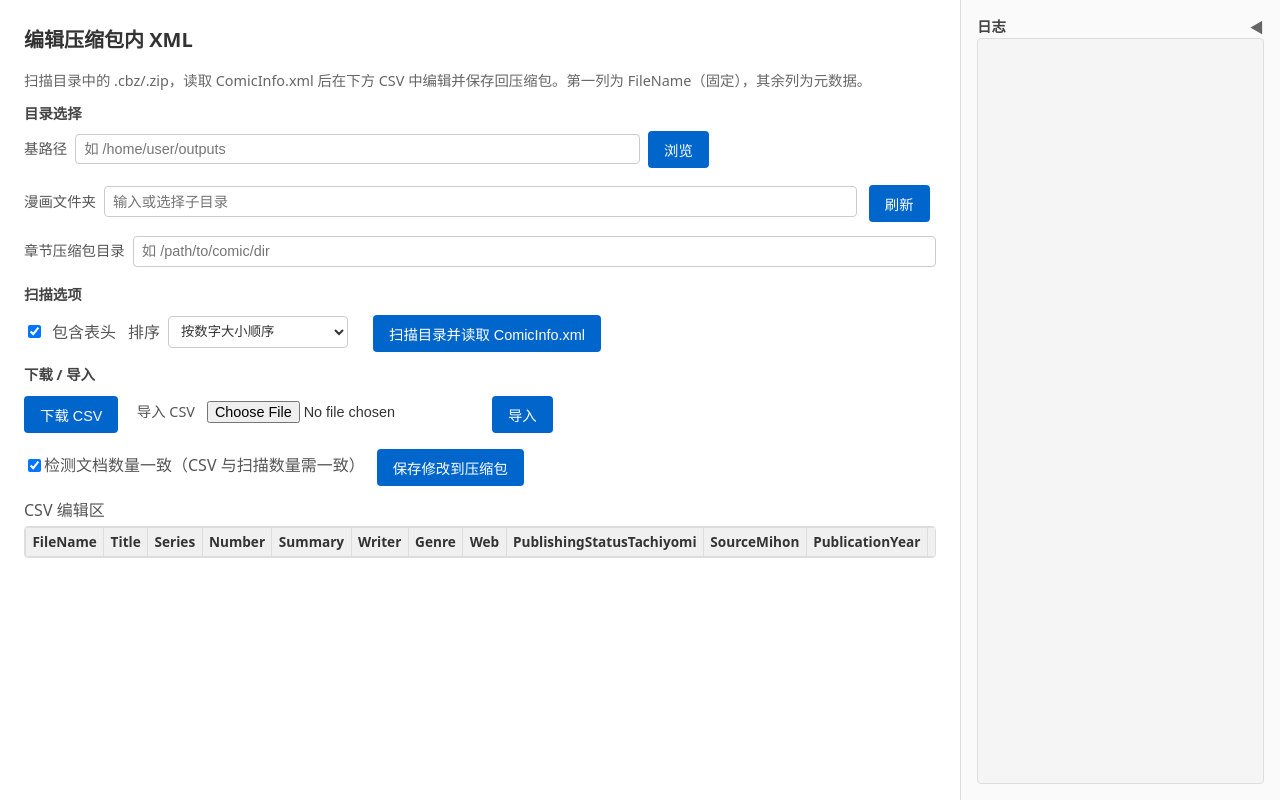
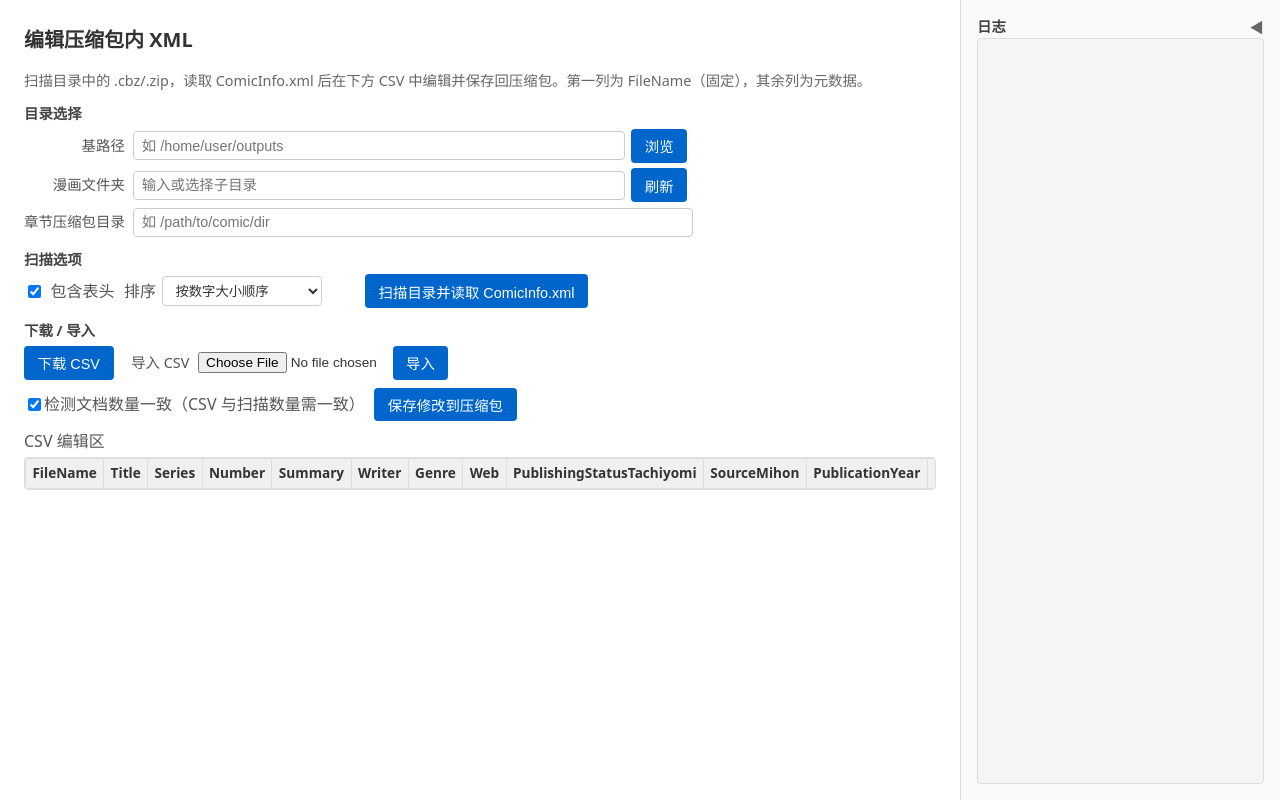
Before and after one commit to syaofox/mangatag, a FastAPI app: page / in a window 1280 px wide. Run offline with FastAPI, Linux system fonts and the light colour scheme; lists and menus that the app fills with data are empty; some libraries are stand-ins or nearby versions.

Commit message:
优化style.css，调整布局和样式以提升用户交互体验，包括紧凑排布和元素间距的调整。

```diff
--- a/static/css/style.css
+++ b/static/css/style.css
@@ -19,11 +19,11 @@ body { font-family: system-ui, sans-serif; background: #fff; color: #333; displa
 .log-panel-toggle:hover { color: #0066cc; background: rgba(0,102,204,0.1); }
 .log-panel-body { flex: 1; min-height: 0; display: flex; flex-direction: column; overflow: hidden; }
 .log-panel #unified-log { flex: 1; overflow-y: auto; min-height: 0; margin: 0 1rem 1rem; }
-h1 { font-size: 1.25rem; margin-bottom: 0.35rem; }
-.subtitle { color: #666; font-size: 0.9rem; margin-bottom: 0.6rem; }
+h1 { font-size: 1.25rem; margin-bottom: 0.25rem; }
+.subtitle { color: #666; font-size: 0.9rem; margin-bottom: 0.5rem; }
 label { display: block; margin-top: 0.4rem; margin-bottom: 0.15rem; color: #555; }
 input[type="text"], select, textarea { width: 100%; max-width: min(640px, 100%); background: #fff; border: 1px solid #ccc; border-radius: 4px; color: #333; box-sizing: border-box; }
-input[type="text"], select { padding: 0.4rem 0.5rem; }
+input[type="text"], select { padding: 0.35rem 0.5rem; }
 textarea { padding: 0.5rem; min-height: 120px; font-family: ui-monospace, monospace; font-size: 0.875rem; }
 #csv-area textarea { min-height: 280px; max-width: none; width: 100%; white-space: pre; overflow-x: auto; }
 .csv-table-container { overflow: auto; border: 1px solid #ddd; border-radius: 4px; margin-top: 0.25rem; }
@@ -49,7 +49,7 @@ textarea { padding: 0.5rem; min-height: 120px; font-family: ui-monospace, monosp
 .csv-table td.csv-row-handle:active { cursor: grabbing; }
 .csv-table tr.csv-row-dragging { opacity: 0.6; }
 .csv-table tr.csv-row-drop-target { background: #e8f4ff; }
-button, .btn { display: inline-block; padding: 0.5rem 1rem; background: #0066cc; color: #fff; border: none; border-radius: 4px; cursor: pointer; font-size: 0.9rem; margin-right: 0.4rem; margin-top: 0.25rem; }
+button, .btn { display: inline-block; padding: 0.4rem 0.85rem; background: #0066cc; color: #fff; border: none; border-radius: 4px; cursor: pointer; font-size: 0.9rem; margin-right: 0.35rem; margin-top: 0; }
 button:hover, .btn:hover { background: #0052a3; }
 button:disabled { opacity: 0.6; cursor: not-allowed; }
 .row { display: flex; gap: 1rem; flex-wrap: wrap; align-items: flex-end; }
@@ -67,51 +67,56 @@ a.btn, a#export-btn { color: #fff; text-decoration: none; }
 /* 请求进行中禁用按钮，避免重复提交导致日志与操作错位 */
 #scan-btn.htmx-request { pointer-events: none; opacity: 0.7; }
 #save-form.saving #save-btn { pointer-events: none; opacity: 0.7; }
-.path-with-browse { display: flex; gap: 0.5rem; align-items: center; max-width: min(640px, 100%); width: 100%; }
+.path-with-browse { display: flex; gap: 0.4rem; align-items: center; max-width: min(640px, 100%); width: 100%; }
 .path-with-browse input { flex: 1; min-width: 0; }
 .path-with-browse .btn { flex-shrink: 0; margin-top: 0; }
-/* 布局体系 */
-.section { margin-bottom: 0.75rem; }
-.section-title { font-size: 0.9rem; font-weight: 600; color: #444; margin-bottom: 0.35rem; }
-.form-row { display: flex; gap: 0.5rem 0.75rem; flex-wrap: wrap; align-items: center; }
-.form-row .control-group { display: flex; align-items: center; gap: 0.5rem; }
-.form-row .control-group label { margin: 0; display: inline-flex; align-items: center; gap: 0.25rem; }
-.control-group { margin-bottom: 0.35rem; }
-.control-group label { margin-bottom: 0.15rem; }
+/* 布局体系：紧凑排布 */
+.section { margin-bottom: 0.5rem; }
+.section-title { font-size: 0.9rem; font-weight: 600; color: #444; margin-bottom: 0.25rem; }
+.form-row { display: flex; gap: 0.4rem 0.6rem; flex-wrap: wrap; align-items: center; }
+.form-row .control-group { display: flex; align-items: center; gap: 0.4rem; }
+.form-row .control-group label { margin: 0; display: inline-flex; align-items: center; gap: 0.2rem; }
+.control-group { margin-bottom: 0; }
+.control-group label { margin-bottom: 0; }
 
-/* 目录选择：网格排布，宽度自适应 */
+/* 目录选择：标签固定宽度对齐，紧凑行距 */
 .dir-section .dir-form-grid { font-size: 0.9rem; }
 .dir-section .dir-form-grid label,
 .dir-section .dir-form-grid input,
 .dir-section .dir-form-grid select,
 .dir-section .dir-form-grid button,
 .dir-section .dir-form-grid .btn { font-size: inherit; }
-.dir-form-grid { display: grid; grid-template-columns: repeat(auto-fit, minmax(min(280px, 100%), 1fr)); gap: 0.5rem 1rem; }
+.dir-form-grid { display: flex; flex-direction: column; gap: 0.35rem; }
 .dir-path-group,
 .dir-select-group,
-.dir-edit-group { grid-column: 1 / -1; display: flex; align-items: center; gap: 0.5rem; }
+.dir-edit-group { display: flex; align-items: center; gap: 0.5rem; min-height: 1.75rem; }
 .dir-path-group > label,
 .dir-select-group > label,
-.dir-edit-group > label { flex-shrink: 0; margin: 0; white-space: nowrap; }
-.dir-path-group .path-with-browse { flex: 1; min-width: 0; }
-.dir-select-group .dir-list-row { flex: 1; min-width: 0; }
-.dir-list-row { flex: 1; min-width: 0; }
-.dir-list-row .dir-list-input { flex: 1; min-width: 12rem; max-width: 100%; }
-.dir-edit-group input { flex: 1; min-width: 0; max-width: none; }
+.dir-edit-group > label { flex-shrink: 0; margin: 0; white-space: nowrap; width: 7em; text-align: right; color: #555; }
+.dir-path-group .path-with-browse { flex: 1; min-width: 0; max-width: min(560px, 100%); }
+.dir-select-group .dir-list-row { flex: 1; min-width: 0; max-width: min(560px, 100%); }
+.dir-list-row { flex: 1; min-width: 0; display: flex; align-items: center; gap: 0.4rem; }
+.dir-list-row .dir-list-input { flex: 1; min-width: 10rem; }
+.dir-list-row .btn { flex-shrink: 0; margin: 0; }
+.dir-edit-group input { flex: 1; min-width: 0; max-width: min(560px, 100%); }
 
-/* 扫描选项：横向排布，自适应 */
-.scan-options-row { flex-wrap: wrap; gap: 0.5rem 0.75rem; }
-.scan-option-item { display: inline-flex; align-items: center; gap: 0.5rem; margin: 0; }
+/* 扫描选项：横向紧凑排布 */
+.scan-options-row { flex-wrap: wrap; gap: 0.4rem 0.6rem; }
+.scan-option-item { display: inline-flex; align-items: center; gap: 0.35rem; margin: 0; }
 .scan-option-item label { margin: 0; }
-.sort-select { max-width: min(180px, 100%); }
+.sort-select { max-width: min(160px, 100%); }
 
-/* 下载/导入：与目录选择一致的字号与样式 */
+/* 下载/导入：紧凑横向排布 */
 .import-export-section { font-size: 0.9rem; }
 .import-export-section .section-title,
 .import-export-section label,
 .import-export-section button,
 .import-export-section .btn,
 .import-export-section input { font-size: inherit; }
+.import-export-section .form-row { gap: 0.5rem 0.75rem; }
+.import-export-section #export-form,
+.import-export-section #import-form { display: inline-flex; align-items: center; gap: 0.35rem; margin: 0; }
+.import-export-section #import-form input[type="file"] { max-width: 12rem; padding: 0.2rem; font-size: 0.85rem; }
 
 /* 批量编辑输入框：弹性宽度 */
 .batch-input { max-width: min(200px, 100%); flex: 1; min-width: 6rem; }
@@ -121,7 +126,9 @@ a.btn, a#export-btn { color: #fff; text-decoration: none; }
 .batch-group { margin-bottom: 1rem; padding-bottom: 1rem; border-bottom: 1px solid #e8e8e8; }
 .batch-group:last-child { margin-bottom: 0; padding-bottom: 0; border-bottom: none; }
 .batch-group-title { font-size: 0.85rem; color: #555; margin-bottom: 0.5rem; }
-.save-section { display: flex; flex-wrap: wrap; align-items: center; gap: 0.5rem 0.75rem; }
+.save-section { display: flex; flex-wrap: wrap; align-items: center; gap: 0.4rem 0.6rem; }
+.save-section label { margin: 0; }
+.save-section #save-form { display: inline-flex; align-items: center; }
 .btn-primary { background: #0066cc; font-weight: 500; }
 .btn-primary:hover { background: #0052a3; }
 #browse-modal { display: none; position: fixed; inset: 0; background: rgba(0,0,0,0.4); z-index: 1000; align-items: center; justify-content: center; }
```
